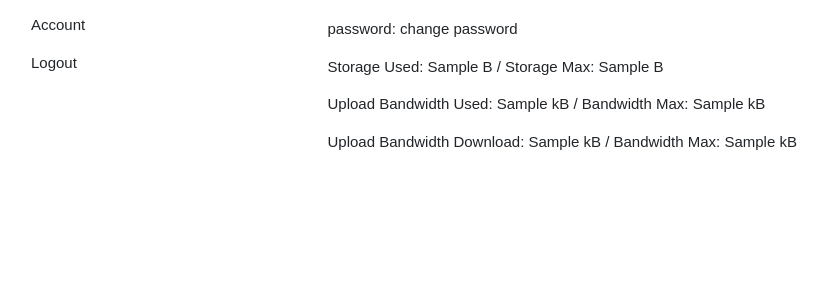
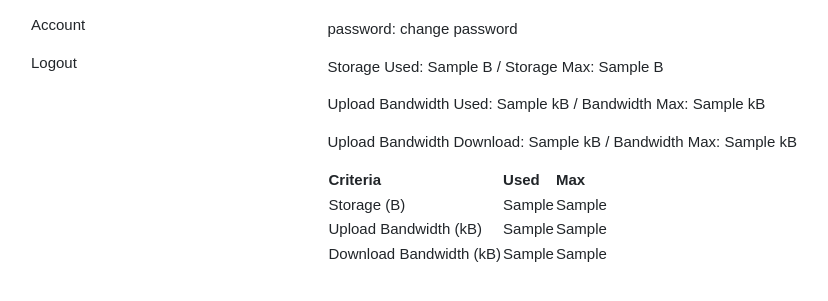
Before and after one commit to jacbroberts/Afyle, a Django app: template files/templates/files/account.html in a window 1280 px wide. Shown: the part 135-436 px from the top of the page, without its empty margins (0-828 px from the left). Run offline with Django 4.2, Linux system fonts and the light colour scheme; the template is opened without the code that fills it: most values are stand-ins (such as "Sample title", 1, 10 or a date in 2020); some libraries are stand-ins or nearby versions.

Commit message:
account page visual update

```diff
--- a/files/templates/files/account.html
+++ b/files/templates/files/account.html
@@ -16,4 +16,27 @@
 <p>Upload Bandwidth Used: {{ userStorage.bandwidth_upload_used_kB }} kB / Bandwidth Max: {{ userStorage.bandwidth_upload_max_kB }} kB</p>
 <p>Upload Bandwidth Download: {{ userStorage.bandwidth_download_used_kB }} kB / Bandwidth Max: {{ userStorage.bandwidth_download_max_kB }} kB</p>
 
+<table>
+    <tr>
+        <th>Criteria</th>
+        <th>Used</th>
+        <th>Max</th>
+    </tr>
+    <tr>
+        <td>Storage (B)</td>
+        <td>{{ userStorage.storage_used_B }}</td>
+        <td>{{ userStorage.storage_max_B }}</td>
+    </tr>
+    <tr>
+        <td>Upload Bandwidth (kB)</td>
+        <td>{{ userStorage.bandwidth_upload_used_kB }}</td>
+        <td>{{ userStorage.bandwidth_upload_max_kB }}</td>
+    </tr>
+    <tr>
+        <td>Download Bandwidth (kB)</td>
+        <td>{{ userStorage.bandwidth_download_used_kB }}</td>
+        <td>{{ userStorage.bandwidth_download_max_kB }}</td>
+    </tr>
+</table>
+
 {% endblock %}
```
